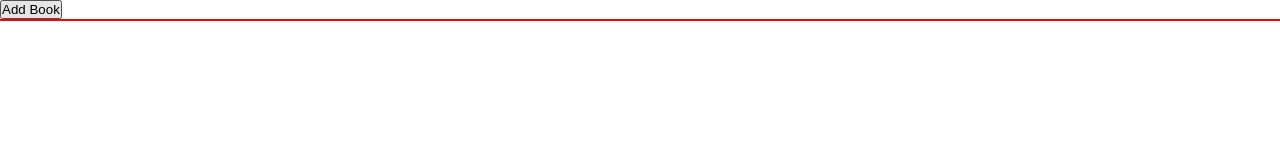
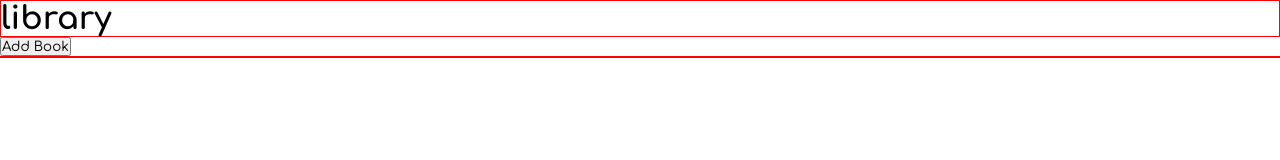
Before and after one commit to rahulsingh34/library, a plain HTML site: page index.html in a window 1280 px wide. Drawn offline with Linux system fonts and the light colour scheme.

Commit message:
font change

```diff
--- a/index.html
+++ b/index.html
@@ -6,9 +6,15 @@
 	<meta name="viewport" content="width=device-width, initial-scale=1.0">
 	<title>Library</title>
 	<link rel="stylesheet" href="styles.css">
+	<link rel="preconnect" href="https://fonts.googleapis.com">
+	<link rel="preconnect" href="https://fonts.gstatic.com" crossorigin>
+	<link href="https://fonts.googleapis.com/css2?family=Comfortaa:wght@300;400;500;600;700&display=swap" rel="stylesheet">
 	<script src="script.js" defer></script>
 </head>
 <body>
+	<div class="header">
+		<h1 class="logo">library</h1>
+	</div>
 	<button id="add-book">Add Book</button>
 	<div id="library">
 	</div>
--- a/styles.css
+++ b/styles.css
@@ -1,6 +1,7 @@
 * {
 	margin: 0;
 	padding: 0;
+	font-family: 'Comfortaa', cursive;
 }
 
 body {
```
